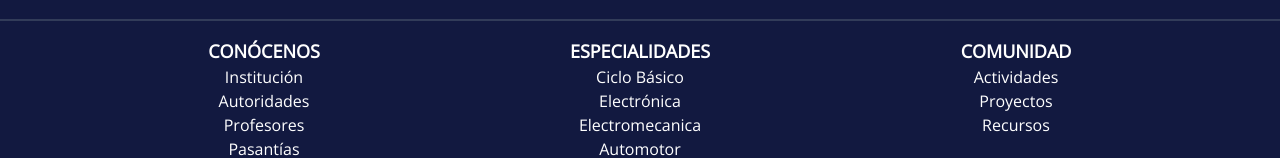
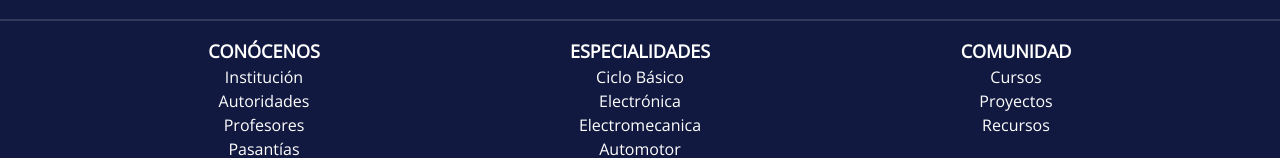
Before and after one commit to EnzoBorrelli/EESTN5-webPage, a Next.js app: page / in a window 1280 px wide. Shown: the part 1484-1642 px from the top of the page. Built offline with nearby package versions, Linux system fonts and the light colour scheme; no server answers; the database is empty.

Commit message:
change 'actividades' to 'cursos'

```diff
--- a/app/(secciones)/(comunidad)/actividades/page.tsx
+++ /dev/null
@@ -1,7 +0,0 @@
-import React from 'react'
-
-export default function Actividades() {
-  return (
-    <div>Actividades</div>
-  )
-}
--- /dev/null
+++ b/app/(secciones)/(comunidad)/cursos/page.tsx
@@ -0,0 +1,7 @@
+import React from 'react'
+
+export default function Cursos() {
+  return (
+    <div>Cursos</div>
+  )
+}
--- a/components/navLinks.tsx
+++ b/components/navLinks.tsx
@@ -44,8 +44,8 @@ export const Especialidades = [
 
 export const Comunidad = [
   {
-    name: "Actividades",
-    href: "/actividades",
+    name: "Cursos",
+    href: "/cursos",
   },
   {
     name: "Proyectos",
--- a/components/secciones/conocenos/institucion/seccionStats.tsx
+++ b/components/secciones/conocenos/institucion/seccionStats.tsx
@@ -75,7 +75,7 @@ export default function SeccionStats() {
           Brindamos{" "}
           <Link
             className="font-semibold underline text-blue-500 hover:text-amber-500"
-            href="/actividades"
+            href="/cursos"
           >
             Cursos
           </Link>{" "}
```
